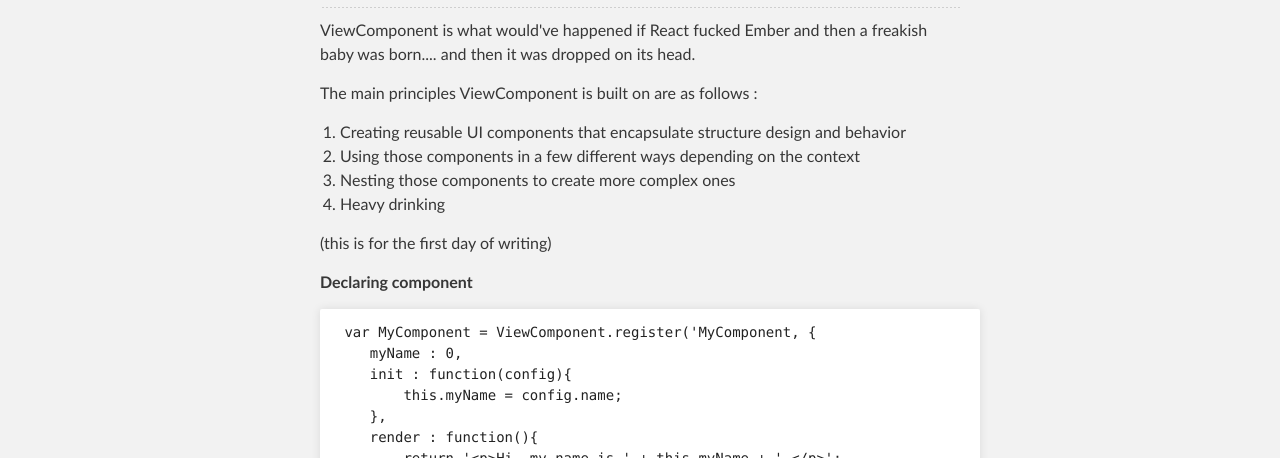
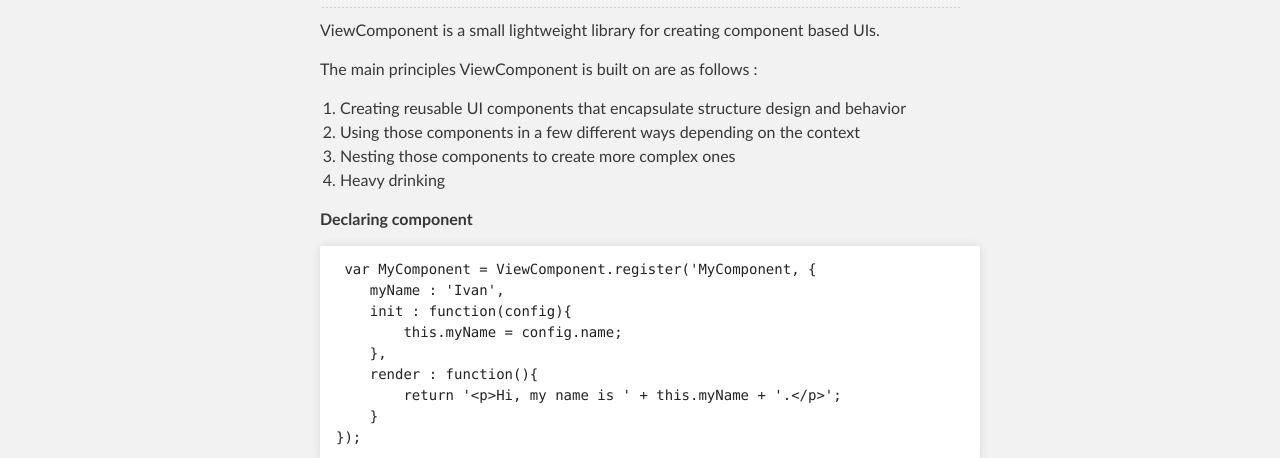
Before and after one commit to nozhdelov/ViewComponent, a plain HTML site: page index.html in a window 1280 px wide. Shown: the part 285-743 px from the top of the page. Drawn offline with Linux system fonts and the light colour scheme.

Commit message:
Create gh-pages branch via GitHub

```diff
--- a/index.html
+++ b/index.html
@@ -37,7 +37,7 @@
 
 <hr>
 
-<p>ViewComponent  is what would've happened if React fucked Ember and then a freakish baby was born.... and then it was dropped on its head.</p>
+<p>ViewComponent  is a small lightweight library for creating component based UIs.</p>
 
 <p>The main principles ViewComponent is built on are as follows : </p>
 
@@ -48,12 +48,10 @@
 <li>Heavy  drinking</li>
 </ol>
 
-<p>(this is for the first day of writing)</p>
-
 <p><strong>Declaring component</strong></p>
 
 <pre><code> var MyComponent = ViewComponent.register('MyComponent, {
-    myName : 0,
+    myName : 'Ivan',
     init : function(config){
         this.myName = config.name;
     },
```
Also changed, not shown: params.json (+1 -1 lines).
